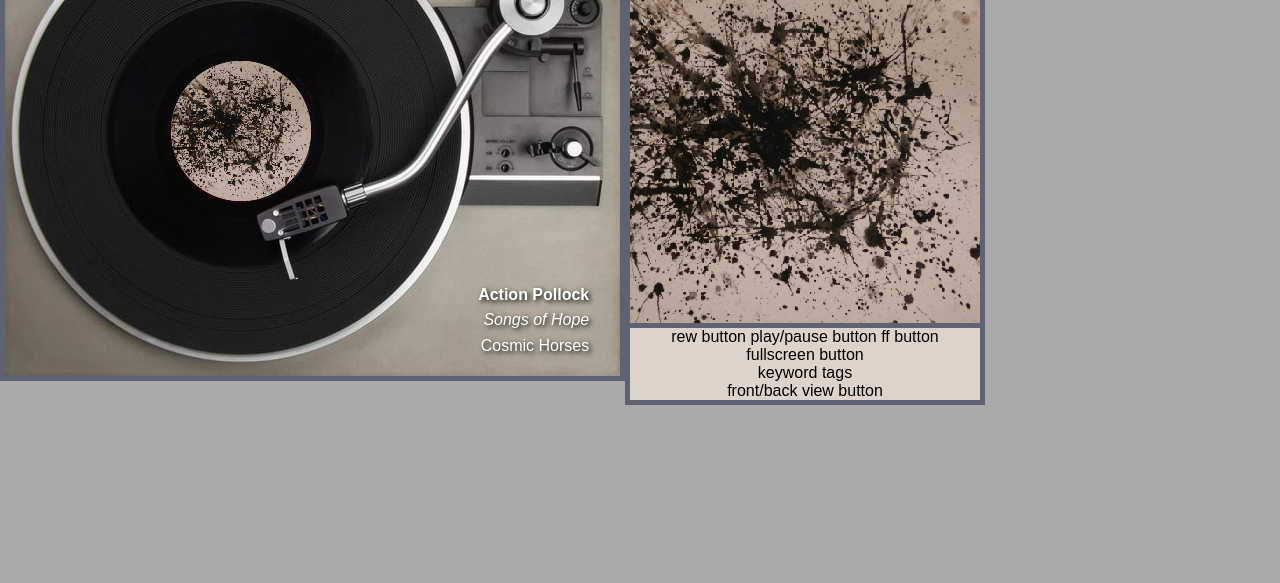
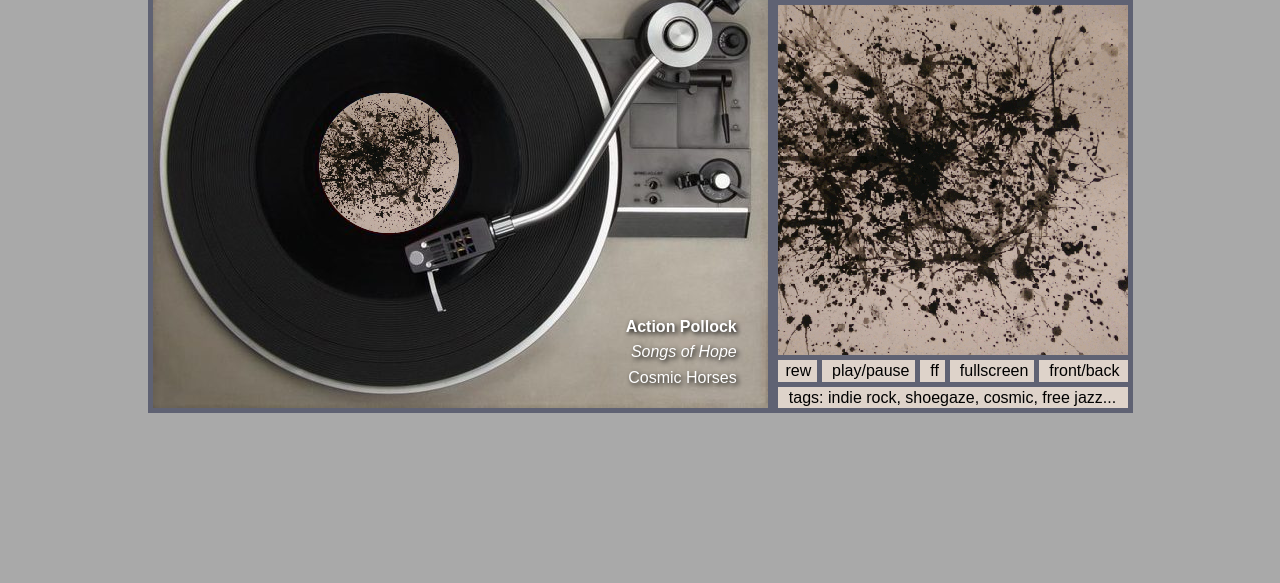
Before and after one commit to seantford/vinylater, a plain HTML site: page vinylater.html in a window 1280 px wide. Shown: the part 217-800 px from the top of the page. Drawn offline with Linux system fonts and the light colour scheme.

Commit message:
html,css mockup finished

```diff
--- a/css/responsive.css
+++ b/css/responsive.css
@@ -1,7 +1,16 @@
 @media screen and (min-width: 400px) {
 
 }
-@media screen and (min-width: 850px) {
+
+@media screen and (min-width: 375px) {
+
+	#turntableTile {
+		max-width: 615px;
+	}
+
+	.leftTiles {
+		/*max-width: 615px;*/
+	}
 	#wrapper {
 		flex-direction: row;
 		flex-wrap: wrap;
--- a/css/style.css
+++ b/css/style.css
@@ -56,6 +56,10 @@ img {
 #wrapper {
 	display: flex;
 	flex-direction: column;
+	flex-wrap: nowrap;
+	justify-content: center;
+	margin: 2em auto;
+
 }
 
 
@@ -72,7 +76,7 @@ img {
 
 #turntableTile {
 	position: relative;
-	max-width: 615px;
+	max-width: 360px;
 	max-height: 477px;
 }
 
@@ -148,7 +152,7 @@ img {
 	font-size: 3em;
 	font-weight: bold;
 	color: #fff;
-	text-shadow: 5px 5px 10px #000;
+	text-shadow: 5px 5px 5px #000, 1px 1px 5px #000;
 }
 
 #searchBox {
@@ -161,17 +165,66 @@ img {
 	font-weight: bold;
 	color: #fff;
 	background-color: rgba(0, 0, 0, 0);
+	text-shadow: 5px 5px 5px #000, 1px 1px 5px #000;
 	line-height: .8em;
 	border: none;
 	margin-top: .1em;
 }
 
-/****** Media Tile *************************/
+/************ Media Tile *************************/
 
-#mediaTile {}
+#mediaTile {
+	max-width: 350px;
+}
 
 #albumArt {
 	max-width: 350px;
 	max-height: 350px;
 	border-bottom: inherit;
 }
+
+/****** Media Controls ********************************/
+
+#mediaControls {
+	display: flex;
+	flex-direction: row;
+	justify-content: space-between;
+	align-content: stretch;
+	max-width: 350px;
+	max-height: 22px;
+	height: 22px;
+	border-bottom: inherit;
+}
+
+#mediaControls button {
+	background: none;
+	text-align: center;
+}
+
+#rewindButton,
+#playButton,
+#ffButton,
+#fullscreen {
+	border: none;
+	border-right: solid 5px #5f6273;
+	margin: auto;
+	padding-top: 2px;
+	padding-bottom: 2px;
+}
+
+#frontBack {
+	border: none;
+	margin: auto;
+}
+
+#mediaTags {
+	height: 21px;
+	max-width: 350px;
+	max-height: 21px;
+	display: flex;
+}
+
+#mediaTags p {
+	align-items: stretch;
+	margin: auto;
+}
--- a/vinylater.html
+++ b/vinylater.html
@@ -9,8 +9,6 @@
 		<link rel="stylesheet" href="css/responsive.css">
 		<link href='http://fonts.googleapis.com/css?family=Amatic+SC:400,700' rel='stylesheet' type='text/css'>
 		<link href='http://fonts.googleapis.com/css?family=Amatic+SC:400,700' rel='stylesheet' type='text/css'>
-		<!-- <link rel="stylesheet" href="css/responsive.css"> -->
-		<!-- <link rel="scripts" href="scripts.js"> -->
 		<meta name="viewport" content="width=device-width, initial-scale=1.0">
 	</head>
 
@@ -65,25 +63,22 @@
 					</div>
 
 					<div id="mediaControls">
-						rew button
-						play/pause button
-						ff button
-					</div>
-
-					<div id="fullscreen">
-						fullscreen button
+						<button id="rewindButton">rew</button>
+						<button id="playButton">play/pause</button>
+						<button id="ffButton">ff</button>
+						<button id="fullscreen">fullscreen</button>
+						<button id="frontBack">front/back</button>
 					</div>
 
 					<div id="mediaTags">
-						keyword tags
-					</div>
-
-					<div id="frontBack">
-						front/back view button
+						<p>tags: indie rock, shoegaze, cosmic, free jazz...</p>
 					</div>
 				</div>
 			</div>
 		</div>
+
+
+		<!-- <link rel="scripts" href="scripts.js"> -->
 	</body>
 
 	<footer>
```
